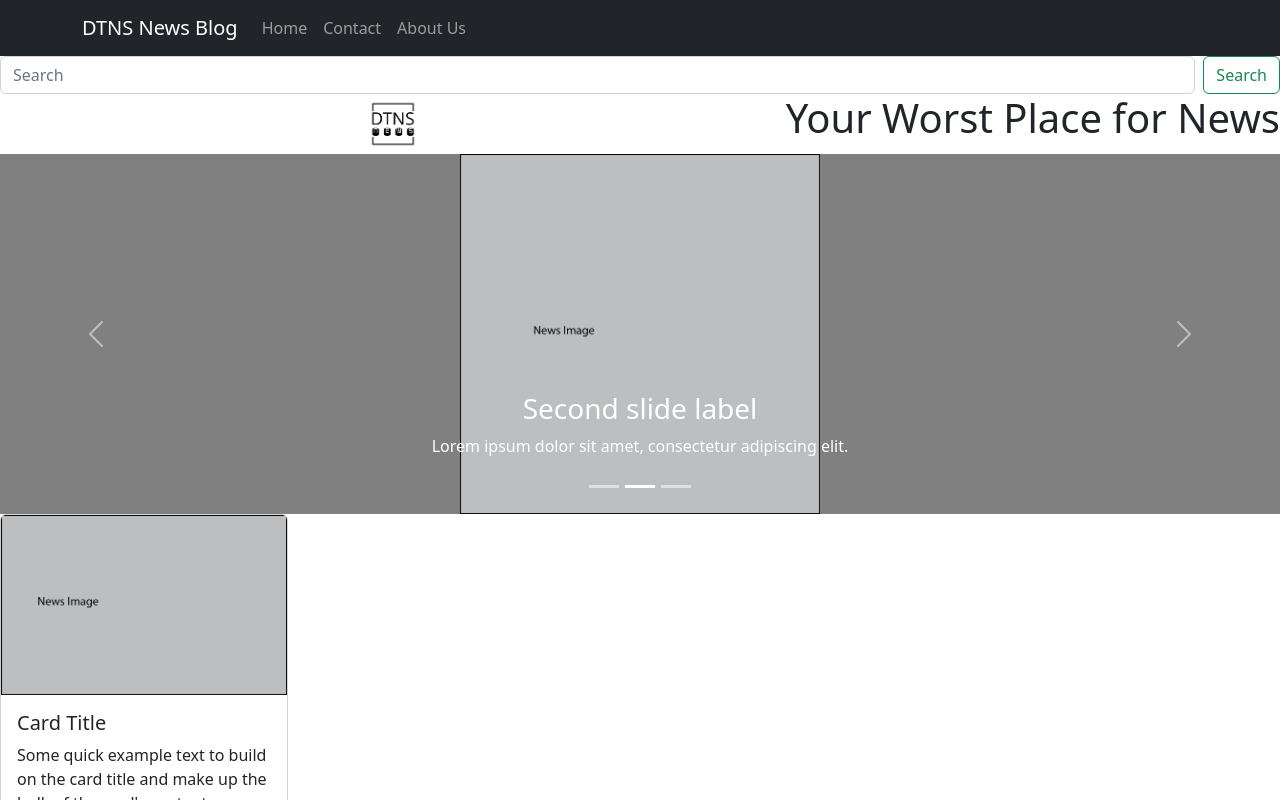
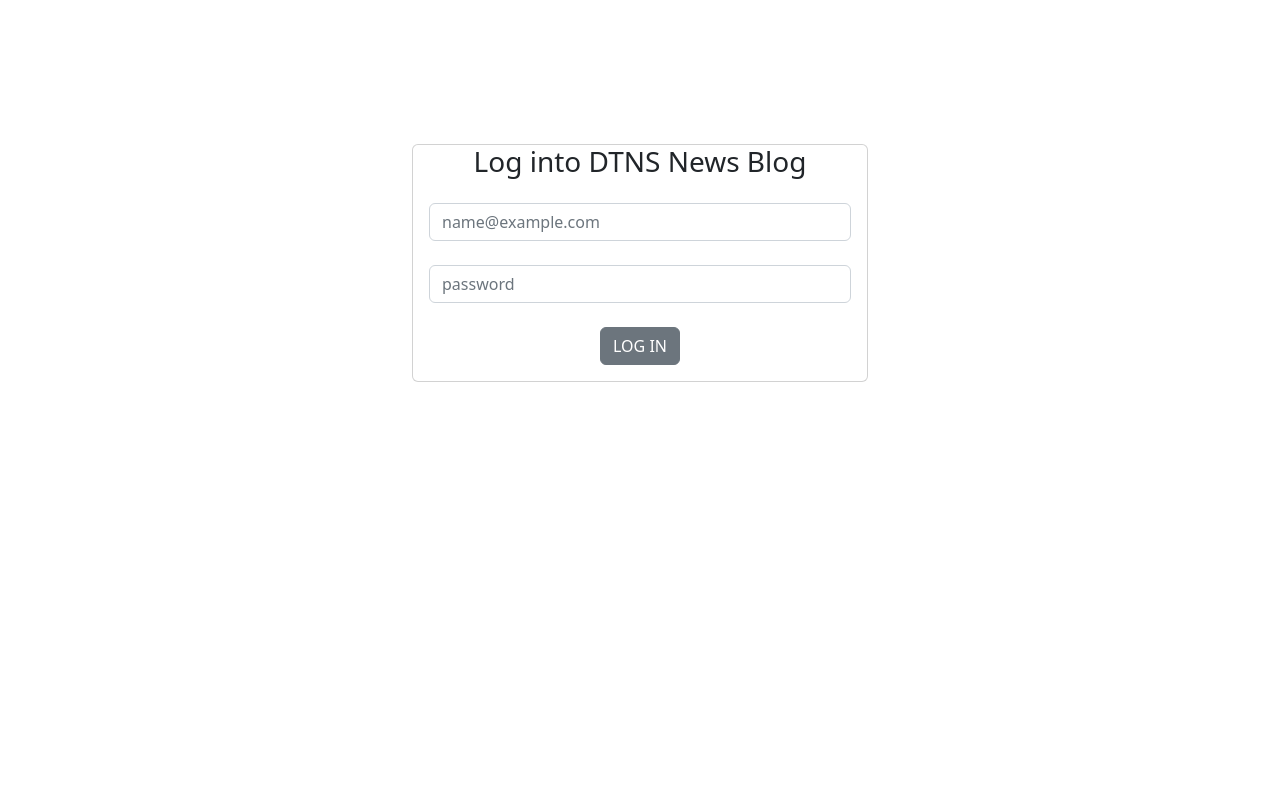
Before and after one commit to curlerhaus/DTNS_News_Blog, a React (Create React App) app in the folder client/: page /login in a window 1280 px wide. Shown: the top 800 px of the page. Built offline with nearby package versions, Linux system fonts and the light colour scheme.

Commit message:
commit navigate/route

```diff
--- a/client/package.json
+++ b/client/package.json
@@ -10,6 +10,7 @@
     "react": "^18.2.0",
     "react-bootstrap": "^2.5.0",
     "react-dom": "^18.2.0",
+    "react-router-dom": "^6.4.1",
     "react-scripts": "5.0.1",
     "web-vitals": "^2.1.4"
   },
--- a/client/src/App.js
+++ b/client/src/App.js
@@ -5,14 +5,24 @@
 import TopNavBar from "./components/topnavbar";
 import Home from "./components/home";
 
+
+import { BrowserRouter as Router, Routes, Route, Link } from 'react-router-dom'
+
 function App() {
   return (
     <div>
-      <TopNavBar />
-      <Home />
-      {/* <SignUp /> */}
-      {/* <Select /> */}
-      {/* <Login /> */}
+      <Router>
+        <Routes>
+          {/* <TopNavBar /> */}
+          {/* <Home /> */}
+          {/* <Select /> */}
+          {/* <Login /> */}
+          <Route path="/" element={<TopNavBar />} />
+          <Route path="login" element={<Login />} />
+          <Route path="Signup" element={<SignUp />} />
+          <Route path="home" element={<Home />} />
+        </Routes>
+      </Router>
     </div>
   );
 }
--- a/client/src/components/login.js
+++ b/client/src/components/login.js
@@ -1,32 +1,79 @@
-import React from 'react'
+import React, { useState } from 'react'
+import { useNavigate } from "react-router-dom";
+
 
 import Container from 'react-bootstrap/Container';
 import Card from 'react-bootstrap/Card';
 import Form from 'react-bootstrap/Form';
 import Button from 'react-bootstrap/Button';
 
+
+
+
 import './login.css'
 
-function login() {
+function Login() {
+
+    const navigate = useNavigate();
+
+
+    const [email, setEmail] = useState("");
+    const [password, setPassword] = useState("");
+    const [authenticated, setAuthenticated] = useState(localStorage.getItem(localStorage.getItem("authenticated") || false));
+
+
+
+
+    const handleEmail = (event) => {
+        setEmail(event.target.value);
+    };
+
+    const handlePassword = (event) => {
+        setPassword(event.target.value);
+    }
+
+    const users = [{ email: "DTNS@gmail.com", password: "1234" }];
+    const handleSubmit = (e) => {
+        e.preventDefault()
+        const account = users.find((user) => user.email === email);
+        if (account && account.password === password) {
+            setAuthenticated(true)
+            localStorage.setItem("authenticated", true);
+        }
+    };
+
     return (
         <div className='login'>
             <Container style={{ width: '30rem' }}>
                 <Card style={{ top: '9rem' }}>
                     <h3>Log into DTNS News Blog</h3>
                     <Card.Body >
-                        <Form>
-                            <Form.Control type="text" placeholder="name@example.com" />
+                        <Form onSubmit={handleSubmit}>
+                            <Form.Control
+                                id="email"
+                                name="email"
+                                type="text"
+                                placeholder="name@example.com"
+                                value={email}
+                                onChange={handleEmail}
+                            />
                             <br />
-                            <Form.Control type="text" placeholder="Password" />
+                            <Form.Control
+                                id="password"
+                                name="password"
+                                type="text"
+                                placeholder="password"
+                                value={password}
+                                onChange={handlePassword} />
                             <br />
-                            <Button variant="secondary">LOG IN</Button>
+                            <Button variant="secondary" onClick={() => navigate('/Home')} > LOG IN</Button >
                         </Form>
                     </Card.Body>
                 </Card>
             </Container>
 
-        </div>
+        </div >
     )
 }
 
-export default login
+export default Login
--- a/client/src/components/signUp.js
+++ b/client/src/components/signUp.js
@@ -1,4 +1,5 @@
-import React from 'react'
+import { useNavigate } from "react-router-dom";
+
 import Container from 'react-bootstrap/Container';
 import Card from 'react-bootstrap/Card';
 import Form from 'react-bootstrap/Form';
@@ -6,7 +7,14 @@
 
 import './signup.css'
 
-export default function signUp() {
+
+
+export default function SignUp() {
+
+
+    const navigate = useNavigate();
+
+
     return (
         <div className='sign'>
             <Container style={{ width: '30rem' }}>
@@ -24,7 +32,7 @@
                             <br />
                             <Form.Control type="text" placeholder="Confirm Password" />
                             <br />
-                            <Button variant="secondary">Create Account</Button>
+                            <Button variant="secondary" onClick={() => navigate('/Home')}>Create Account</Button>
                         </Form>
                     </Card.Body>
                 </Card>
--- a/client/src/components/topnavbar.js
+++ b/client/src/components/topnavbar.js
@@ -1,36 +1,36 @@
-import React from 'react'
-
 import Container from 'react-bootstrap/Container';
-import Nav from 'react-bootstrap/Nav';
 import Navbar from 'react-bootstrap/Navbar';
 import Form from 'react-bootstrap/Form';
 import Button from 'react-bootstrap/Button';
 
+import { useNavigate } from "react-router-dom";
 
-function topnavbar() {
+
+function Topnavbar() {
+
+    const navigate = useNavigate();
+
+
     return (
         <div>
             <Navbar bg="dark" variant="dark">
                 <Container>
                     <Navbar.Brand href="#home">DTNS News Blog</Navbar.Brand>
-                    <Nav className="me-auto">
-                        <Nav.Link href="#home">Home</Nav.Link>
-                        <Nav.Link href="#contact">Contact</Nav.Link>
-                        <Nav.Link href="#aboutUs">About Us</Nav.Link>
-                    </Nav>
+                    <Form.Control
+                        type="search"
+                        placeholder="Search"
+                        className="me-2"
+                        aria-label="Search"
+                    />
+                    <Button variant="secondary">Search</Button>
                 </Container>
+
+                <Button variant="secondary" onClick={() => navigate('/Login')}>Login</Button>
+                <Button variant="secondary" onClick={() => navigate('/signup')}>SignUp</Button>
+
             </Navbar>
-            <Form className="d-flex">
-                <Form.Control
-                    type="search"
-                    placeholder="Search"
-                    className="me-2"
-                    aria-label="Search"
-                />
-                <Button variant="outline-success">Search</Button>
-            </Form>
         </div>
     )
 }
 
-export default topnavbar
+export default Topnavbar
```
Also changed, not shown: 1 other file (tests, documents, lock files or other folders).
